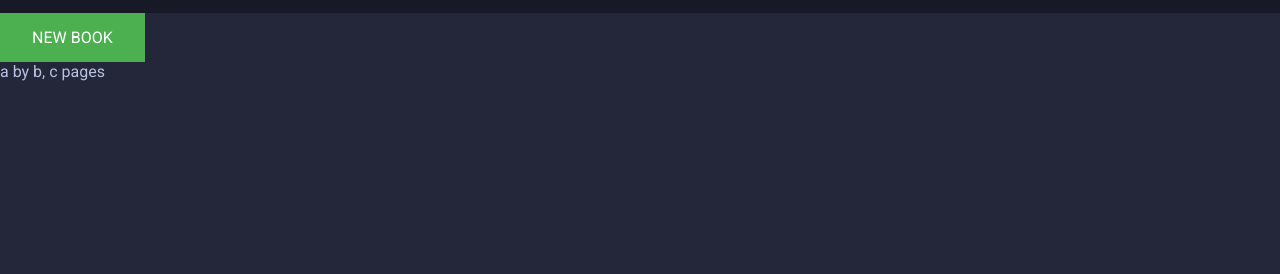
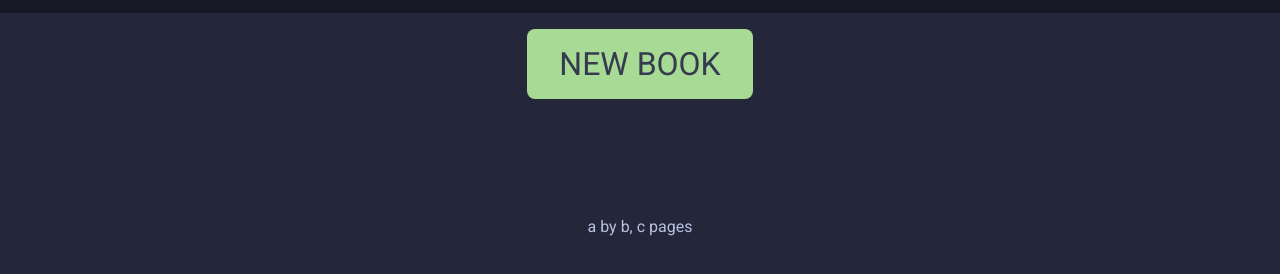
Before and after one commit to kosbys/Library, a plain HTML site: page index.html in a window 1280 px wide. Shown: the part 120-394 px from the top of the page. Drawn offline with Linux system fonts and the light colour scheme.

Commit message:
Style button

```diff
--- a/index.html
+++ b/index.html
@@ -13,9 +13,10 @@
             <div class="title">Library</div>
         </div>
         <div class="content">
-            <div class="add-book">
+            <div class="add-button">
                 <button class="btn">NEW BOOK</button>
             </div>
+            <div class="add-form"></div>
             <div class="books"></div>
         </div>
     </body>
--- a/style.css
+++ b/style.css
@@ -24,23 +24,37 @@ body {
 }
 
 .books {
-    display: grid;
-    grid-template-columns: repeat(auto-fill, minmax(230px, 1fr));
-    grid-gap: 20px;
 }
 
-button {
-    background-color: #4caf50;
+.content {
+    display: grid;
+    place-items: center;
+    grid-template-rows: 0.1fr 1fr;
+}
+
+.add-button {
+    padding: 1rem;
+}
+
+.btn {
+    background-color: #a6da95;
+    color: #363a4f;
     border: none;
-    color: white;
-    padding: 15px 32px;
+    padding: 1rem 2rem;
     text-align: center;
     text-decoration: none;
+    border-radius: 8px;
     display: inline-block;
-    font-size: 16px;
+    font-size: 2rem;
+    transition-duration: 0.6s;
+}
+
+.btn:hover {
+    background-color: #b7bdf8;
+    color: #1e2030;
+    font-size: 2.1rem;
+    transition-duration: 0.6s;
 }
 
 .book {
-    display: grid;
-    grid-template-rows: max-content 200px 1fr;
 }
```
